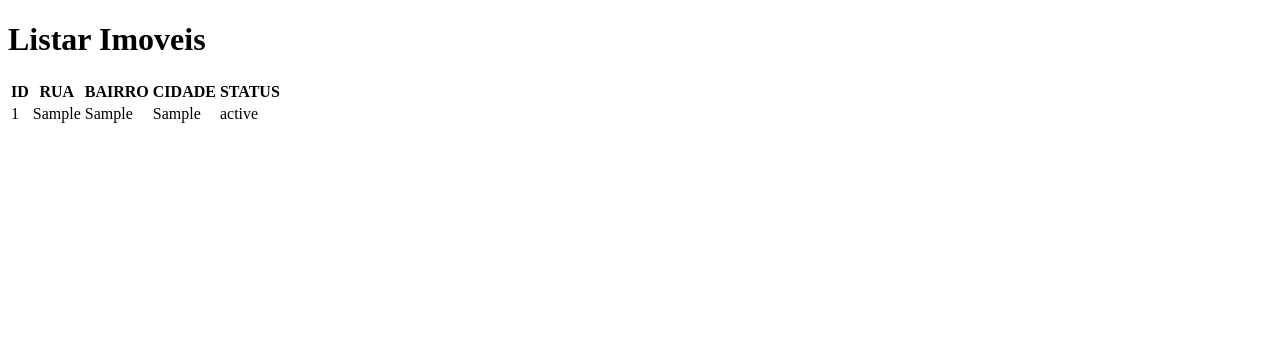
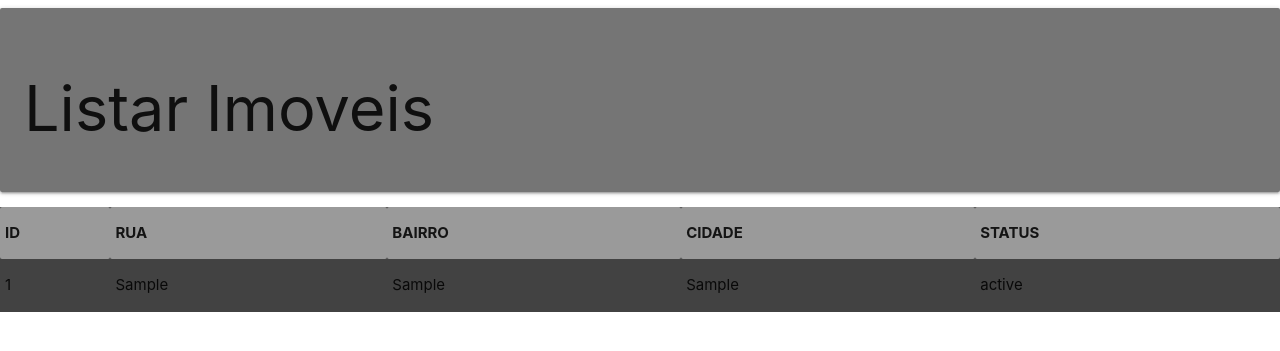
Before and after one commit to arcamolesi/lpadsphp2022, a PHP site: page /lstImovel.php in a window 1280 px wide. Shown: the top 351 px of the page. Run offline with PHP 8.4, Linux system fonts and the light colour scheme; tables that the repository leaves empty or names only in its code hold one stand-in row (values such as "Sample post").

Commit message:
Update lstImovel.php
Listar Imovel com CSS atualizado

```diff
--- a/lstImovel.php
+++ b/lstImovel.php
@@ -11,12 +11,21 @@
     <meta charset="UTF-8">
     <meta http-equiv="X-UA-Compatible" content="IE=edge">
     <meta name="viewport" content="width=device-width, initial-scale=1.0">
-    <title>Document</title>
+    <!-- Compiled and minified CSS -->
+    <link rel="stylesheet" href="https://cdnjs.cloudflare.com/ajax/libs/materialize/1.0.0/css/materialize.min.css">
+
+    <!-- Compiled and minified JavaScript -->
+    <script src="https://cdnjs.cloudflare.com/ajax/libs/materialize/1.0.0/js/materialize.min.js"></script>
+
+    <title>Listar Imoveis</title>
 </head>
 <body>
-    <H1>Listar Imoveis</H1>
+     <div class="card-panel grey darken-1">
+       <H1>Listar Imoveis</H1>
+    </div>
 
-    <table>
+
+    <table class="striped cyan darken-3 grey lighten-4-text text-darken-2">
         <tr>
             <th>ID</th>
             <th>RUA</th>
@@ -36,5 +45,6 @@
         </tr>
         <?php } ?>
     </table>
+    </div>
 </body>
 </html>
```
